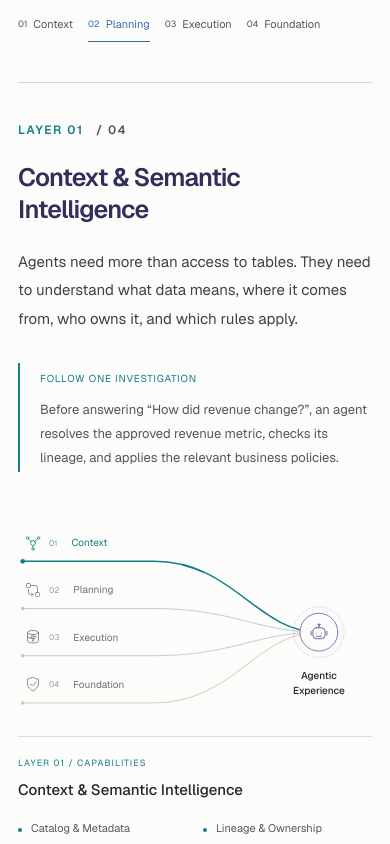
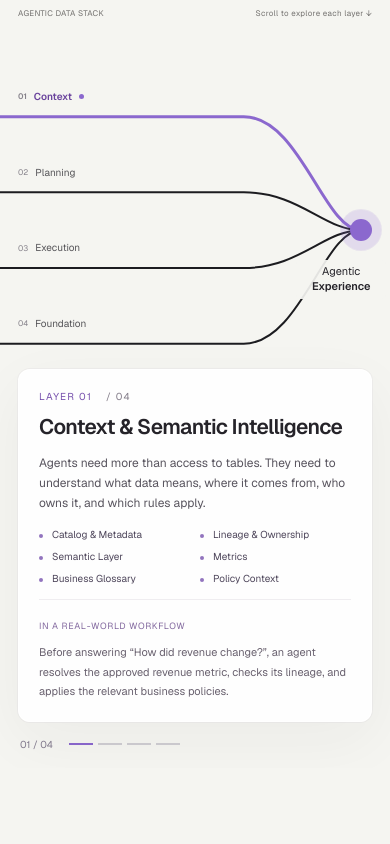
Before and after one commit to Datus-ai/agentic-data-stack-website, a Next.js app: page / in a window 390 px wide. Shown: the part 3760-4604 px from the top of the page. Built offline with nearby package versions, Linux system fonts and the light colour scheme.

Commit message:
Make architecture a full-width convergence scene with floating layer details

```diff
--- a/app/globals.css
+++ b/app/globals.css
@@ -308,62 +308,6 @@ a, button, input, summary { -webkit-tap-highlight-color: transparent; }
   .about-faq-item summary { font-size: 15px; padding-block: 18px; }
 }
 
-/* Scroll-driven architecture: readable narrative with a sticky visual companion. */
-.architecture-story { display:grid; grid-template-columns:minmax(0,1fr) minmax(0,1.05fr); gap:70px; margin:60px 0 35px; align-items:start; }
-.architecture-scroll-hint { color:#525460; font-size:11px; letter-spacing:.05em; margin:0 0 20px; }
-.architecture-step { min-height:72vh; display:flex; flex-direction:column; justify-content:center; padding:55px 0; scroll-margin-top:110px; border-top:1px solid #d2d3e0; }
-.layer-step-number { color:var(--layer-color); letter-spacing:.13em; font-size:12px; font-weight:600; margin:0 0 22px; }
-.layer-step-number span { color:#525560; margin-left:8px; }
-.architecture-step h3 { font-size:30px; line-height:1.3; letter-spacing:-.035em; color:#2f2f5a; margin:0 0 22px; }
-.layer-english-title { color:var(--layer-color); font-size:12px; margin:-8px 0 24px; }
-.layer-explanation { font-size:16px; color:#3f414a; line-height:1.9; margin:0; }
-.layer-example { margin-top:30px; border-left:2px solid var(--layer-color); padding:2px 0 2px 20px; }
-.layer-example > span { font-size:10px; letter-spacing:.08em; color:var(--layer-color); }
-.layer-example p { font-size:13px; color:#525660; line-height:1.85; margin:9px 0 0; }
-.architecture-story-stage { position:sticky; top:100px; padding-top:35px; }
-.architecture-layer-nav { display:flex; flex-wrap:wrap; gap:8px 18px; margin:0 0 20px; padding-bottom:20px; }
-.architecture-layer-nav a { display:flex; gap:6px; align-items:center; padding:8px 0; color:#525660; font-size:11px; border-bottom:1px solid transparent; transition:color .2s,border-color .2s; }
-.architecture-layer-nav a > span:first-child { font-size:9px; color:#525760; }
-.architecture-layer-nav a > span:last-child { display:none; }
-.architecture-layer-nav a[aria-current="step"] { color:var(--layer-color); border-bottom-color:var(--layer-color); }
-.architecture-layer-nav a[aria-current="step"] > span { color:var(--layer-color); }
-.layer-convergence { margin:0; color:var(--layer-color); }
-.layer-visual-heading { padding-bottom:16px; border-bottom:1px solid #d2d5e0; }
-.layer-visual-heading > span { display:block; font-size:10px; letter-spacing:.12em; margin-bottom:10px; }
-.layer-visual-heading > strong { font-size:22px; font-weight:500; letter-spacing:-.02em; color:#2a355f; }
-.layer-stream-canvas { position:relative; width:100%; aspect-ratio:600 / 360; margin-top:16px; }
-.layer-stream-lines { display:block; width:100%; height:100%; overflow:visible; color:var(--layer-color); }
-.layer-source-ray { color:var(--source-color); opacity:.28; transition:opacity .4s; }
-.layer-source-ray.is-active { opacity:1; }
-.layer-stream-track { stroke:var(--source-color); stroke-width:1.5; }
-.layer-source-ray.is-active .layer-stream-track { stroke-width:2.5; }
-.layer-stream-pulse { stroke:var(--source-color); stroke-width:3; stroke-linecap:round; stroke-dasharray:7 93; animation:layer-converge 4.5s linear infinite; opacity:0; }
-.layer-source-ray.is-active .layer-stream-pulse { opacity:1; }
-.layer-stream-halo { fill:#e9e7f10c; stroke:#bcb7cd; stroke-width:1; opacity:.25; }
-.layer-stream-core { fill:#f1f2f6; stroke:#bcb7cd; stroke-width:1.5; }
-.layer-stream-labels { list-style:none; padding:0; margin:0; }
-.layer-stream-labels li { position:absolute; left:2%; transform:translateY(calc(-100% - 11px)); width:65%; display:flex; align-items:center; gap:8px; font-size:12px; color:#525760; transition:color .4s; }
-.layer-stream-labels li.is-active { color:var(--source-color); }
-.layer-stream-labels li > svg { width:16px; height:16px; flex-shrink:0; }
-.layer-stream-labels li > span { font-size:8px; opacity:.7; }
-.layer-stream-symbol { position:absolute; left:85%; top:51.39%; transform:translate(-50%,-50%); width:5.5%; color:#322466; }
-.layer-stream-symbol svg { width:100%; display:block; }
-.layer-stream-result { position:absolute; left:70%; top:68%; width:30%; font-size:13px; line-height:1.5; text-align:center; color:#332466; font-weight:500; }
-.layer-capabilities { padding-top:20px; border-top:1px solid #d2d5e0; animation:layer-node-enter .35s ease both; }
-.layer-capabilities-eyebrow { display:block; color:var(--layer-color); font-size:9px; letter-spacing:.12em; }
-.layer-capabilities > strong { display:block; font-size:15px; color:#2d3a5d; margin-top:9px; font-weight:500; line-height:1.5; }
-.layer-capabilities ul { display:grid; grid-template-columns:1fr 1fr; gap:10px 16px; padding:0; margin:18px 0 0; list-style:none; }
-.layer-capabilities li { font-size:11px; color:#333f56; line-height:1.6; display:flex; align-items:baseline; gap:9px; }
-.layer-capabilities li::before { content:""; width:4px; height:4px; flex-shrink:0; border-radius:50%; background:var(--layer-color); }
-@keyframes layer-converge { from { stroke-dashoffset:100; } to { stroke-dashoffset:0; } }
-.layer-mobile-visual { display:none; }
-@keyframes layer-node-enter { from { opacity:0; transform:translateY(7px); } to { opacity:1; transform:none; } }
-@media(min-width:761px) and (max-height:760px) { .architecture-story-stage { top:90px; padding-top:25px; } }
-@media(max-width:950px) { .architecture-story { gap:32px; } .architecture-step h3 { font-size:26px; } .layer-stream-labels li { font-size:10px; } }
-@media(max-width:760px) { .architecture-story { display:block; margin-top:40px; } .architecture-story-stage { display:none; } .architecture-step { min-height:auto; padding:38px 0; } .architecture-step h3 { font-size:25px; } .layer-explanation { font-size:15px; } .layer-mobile-visual { display:block; margin-top:35px; } .layer-visual-heading { display:none; } .layer-stream-labels li { font-size:10px; } .layer-stream-labels li > span { margin-right:6px; } .layer-stream-result { font-size:10px; } .architecture-layer-nav { gap:8px 15px; } }
-@media(prefers-reduced-motion:reduce) { .layer-capabilities,.layer-stream-pulse { animation:none; } .layer-source-ray,.layer-stream-labels li { transition:none; } .layer-stream-pulse { display:none; } .architecture-layer-nav a { transition:none; } }
-@media print { .architecture-story { display:block; } .architecture-story-stage { display:none; } .architecture-step { min-height:0; break-inside:avoid; } .layer-mobile-visual { display:block; } .layer-stream-pulse { display:none; } }
-
 /* Shared light-theme details and accessible accent colors. */
 :root { color-scheme:light; --color-violet-200:#69469d; --color-violet-300:#69469d; --color-violet-400:#7251aa; --color-blue-200:#245e98; --color-blue-300:#245e98; --color-blue-400:#2966a2; --color-emerald-200:#26715c; --color-emerald-300:#26715c; --color-emerald-400:#26715c; --color-green-300:#34733e; --color-green-400:#34733e; --color-amber-300:#855c18; --color-amber-400:#855c18; --color-red-400:#b64444; }
 .site-header { background:#fcfcfaf2; }
@@ -385,17 +329,6 @@ a, button, input, summary { -webkit-tap-highlight-color: transparent; }
 .subscribe-input { color:#232229; border-color:#d4d1da; }
 .subscribe-input::placeholder { color:#77717f; }
 .nav-learn-menu { background:#fff; box-shadow:0 12px 35px #30234412; }
-.layer-source-ray { opacity:.38; }
-.layer-source-ray.is-active { opacity:1; }
-.layer-stream-core { fill:#fcfcfa; stroke:#8061b5; }
-.layer-stream-halo { fill:#8265b00a; stroke:#8061b5; }
-.layer-stream-symbol { color:#70519c; }
-.layer-stream-result { color:#25212b; }
-.layer-stream-labels li { color:#6d6f76; }
-.layer-capabilities li { color:#555963; }
-.layer-capabilities > strong { color:#26242c; }
-.layer-capabilities,.layer-visual-heading { border-color:#deded8; }
-.layer-example { border-left-color:var(--layer-color); }
 .bg-black\/30 { background:#eeede9; }
 .bg-white\/5 { background:#f3f2ef; }
 
@@ -425,10 +358,72 @@ a, button, input, summary { -webkit-tap-highlight-color: transparent; }
 .community-home-intro .section-heading { margin:0; }
 .community-home-intro .community-photos-single { max-width:none; margin:0; }
 .community-home-intro .community-photos-single img { aspect-ratio:4/3; }
-@media screen and (min-width:761px) {
-  .architecture-story { grid-template-columns:minmax(0,1.5fr) minmax(0,1fr); gap:64px; }
-  .architecture-story-copy { grid-column:2; grid-row:1; }
-  .architecture-story-stage { grid-column:1; grid-row:1; top:90px; padding-top:30px; }
+@media(min-width:761px) and (max-width:950px) { .community-home-intro { gap:30px; } }
+@media(max-width:760px) { .community-home-intro { grid-template-columns:1fr; gap:28px; margin-bottom:32px; } }
+
+/* Full-width convergence scene: the lines are the canvas, with floating layer details. */
+.architecture-immersive { position:relative; width:100vw; margin:55px calc(50% - 50vw) 40px; background:#f5f5f1; --scene-top:73px; }
+.architecture-scroll-track { height:calc(100svh - var(--scene-top)); position:relative; }
+.architecture-immersive[data-enhanced="true"] .architecture-scroll-track { height:370svh; }
+.architecture-full-canvas { position:sticky; top:var(--scene-top); height:calc(100svh - var(--scene-top)); min-height:550px; isolation:isolate; overflow:hidden; }
+.architecture-canvas-guide { position:absolute; inset:28px 5vw auto; display:flex; justify-content:space-between; gap:20px; font-size:10px; letter-spacing:.11em; color:#73716f; }
+.architecture-convergence-lines { z-index:0; position:absolute; inset:0; width:100%; height:100%; overflow:visible; }
+.architecture-ray-base { stroke:#1c1c20; stroke-width:3.5; vector-effect:non-scaling-stroke; transition:stroke .4s,stroke-width .4s; }
+.architecture-long-ray.is-active .architecture-ray-base { stroke:#8b68ce; stroke-width:5; }
+.architecture-ray-flow { stroke:#b49ce0; stroke-width:5; stroke-linecap:round; vector-effect:non-scaling-stroke; stroke-dasharray:5 95; opacity:0; }
+.architecture-long-ray.is-active .architecture-ray-flow { opacity:1; animation:architecture-ray-travel 5s linear infinite; }
+.architecture-source-label { z-index:4; position:absolute; left:6vw; top:var(--ray-position); transform:translateY(calc(-100% - 12px)); display:flex; align-items:center; gap:12px; padding:6px 0; color:#555458; font-size:13px; line-height:1.3; cursor:pointer; }
+.architecture-source-label > span:first-child { color:#85818a; font-size:10px; font-family:var(--font-mono); }
+.architecture-source-label[aria-pressed="true"] { color:#69429c; font-weight:600; }
+.architecture-source-indicator { width:5px; height:5px; border-radius:50%; background:#8b68ce; opacity:0; }
+.architecture-source-label[aria-pressed="true"] .architecture-source-indicator { opacity:1; }
+.architecture-experience-label { z-index:2; position:absolute; left:85%; top:54%; width:15%; text-align:center; color:#252329; font-size:clamp(13px,1.4vw,22px); line-height:1.4; }
+.architecture-experience-label strong { font-weight:600; }
+.architecture-floating-card { z-index:3; position:absolute; top:25%; left:17%; width:min(560px,46vw); max-height:calc(70% - 30px); overflow:auto; padding:28px 32px; border:1px solid #ffffffd9; border-radius:12px; background:#ffffffe0; backdrop-filter:blur(20px); -webkit-backdrop-filter:blur(20px); box-shadow:0 18px 60px #24202c0c,0 0 0 1px #bfb8cb22; animation:architecture-card-in .4s ease both; }
+.architecture-floating-card.floats-above { top:10%; }
+.architecture-floating-index { margin:0 0 14px; color:#7751ad; font-size:10px; letter-spacing:.13em; }
+.architecture-floating-index span { color:#827b88; margin-left:10px; }
+.community-main .architecture-floating-card h3 { font-size:clamp(21px,2.2vw,30px); line-height:1.3; font-weight:550; letter-spacing:-.03em; color:#252329; margin:0; }
+.architecture-floating-subtitle { margin:8px 0 0; font-size:11px; color:#796886; }
+.architecture-floating-description { color:#58545e; font-size:14px; line-height:1.85; margin:18px 0; }
+.architecture-floating-capabilities { display:grid; grid-template-columns:1fr 1fr; gap:8px 18px; list-style:none; margin:0; padding:0; }
+.architecture-floating-capabilities li { display:flex; gap:9px; font-size:11px; line-height:1.7; color:#4e465b; align-items:baseline; }
+.architecture-floating-capabilities li::before { content:""; width:4px; height:4px; border-radius:50%; background:#9274be; flex-shrink:0; }
+.architecture-floating-example { margin-top:20px; padding-top:16px; border-top:1px solid #cfc9d655; }
+.architecture-floating-example > span { font-size:9px; letter-spacing:.07em; color:#83699f; }
+.architecture-floating-example p { color:#69616f; font-size:12px; line-height:1.8; margin:7px 0 0; }
+.architecture-canvas-progress { position:absolute; bottom:26px; left:6vw; right:6vw; display:flex; align-items:center; gap:16px; color:#837b8e; font-size:10px; }
+.architecture-canvas-progress > div { display:flex; gap:5px; }
+.architecture-canvas-progress i { width:24px; height:2px; background:#cfccd2; }
+.architecture-canvas-progress i.is-active { background:#8b68ce; }
+.architecture-static-content { padding:30px 8vw; }
+.architecture-static-content article { margin-block:30px; }
+@keyframes architecture-ray-travel { from { stroke-dashoffset:100; } to { stroke-dashoffset:0; } }
+@keyframes architecture-card-in { from { opacity:0; transform:translateY(10px); } to { opacity:1; transform:none; } }
+@media(max-width:760px) {
+  .architecture-immersive { --scene-top:63px; }
+  .architecture-full-canvas { min-height:600px; }
+  .architecture-canvas-guide { inset:20px 18px auto; font-size:8px; letter-spacing:.04em; }
+  .architecture-convergence-lines { height:51%; top:7%; }
+  .architecture-source-label { left:18px; top:calc(var(--mobile-ray-position) + 7%); font-size:10px; gap:7px; transform:translateY(calc(-100% - 8px)); }
+  .architecture-source-label > span:first-child { font-size:8px; }
+  .architecture-experience-label { left:76%; top:35%; width:23%; font-size:11px; }
+  .architecture-ray-base { stroke-width:2; }
+  .architecture-long-ray.is-active .architecture-ray-base { stroke-width:3; }
+  .architecture-ray-flow { stroke-width:3; }
+  .architecture-floating-card,.architecture-floating-card.floats-above { top:49%; left:18px; width:calc(100% - 36px); max-height:calc(51% - 45px); padding:19px 20px; }
+  .community-main .architecture-floating-card h3 { font-size:21px; }
+  .architecture-floating-index { margin-bottom:9px; }
+  .architecture-floating-description { font-size:12px; margin:12px 0; line-height:1.7; }
+  .architecture-floating-capabilities { gap:5px 10px; }
+  .architecture-floating-capabilities li { font-size:10px; }
+  .architecture-floating-example { margin-top:12px; padding-top:12px; }
+  .architecture-floating-example p { font-size:11px; }
+  .architecture-canvas-progress { bottom:16px; left:20px; }
 }
-@media(min-width:761px) and (max-width:950px) { .community-home-intro { gap:30px; } .architecture-story { gap:32px; grid-template-columns:minmax(0,1.3fr) minmax(0,1fr); } }
-@media(max-width:760px) { .community-home-intro { grid-template-columns:1fr; gap:28px; margin-bottom:32px; } }
+@media(prefers-reduced-motion:reduce) { .architecture-ray-flow { animation:none !important; display:none; } .architecture-floating-card { animation:none; } .architecture-ray-base { transition:none; } }
+@media print { .architecture-immersive[data-enhanced="true"] .architecture-scroll-track { height:auto; } .architecture-full-canvas { position:relative; height:700px; } }
+
+.architecture-experience-point { position:absolute; z-index:2; left:92.5%; top:47.5%; width:36px; height:36px; transform:translate(-50%,-50%); border-radius:50%; background:#8b68ce; box-shadow:0 0 0 14px #8b68ce0d,0 0 0 15px #8b68ce22; }
+@media(max-width:760px) { .architecture-experience-point { top:31.225%; width:22px; height:22px; box-shadow:0 0 0 9px #8b68ce0d,0 0 0 10px #8b68ce22; } }
+@media(max-width:760px) { .architecture-experience-label { padding:4px 2px; background:#f5f5f1eb; border-radius:4px; } }
--- a/components/community/ArchitectureDiagram.tsx
+++ b/components/community/ArchitectureDiagram.tsx
@@ -42,88 +42,74 @@ const layers = [
   },
 ];
 
-function LayerSymbol({ index }: { index: number }) {
-  return <svg viewBox="0 0 32 32" fill="none" stroke="currentColor" strokeWidth="1.5" strokeLinecap="round" strokeLinejoin="round" aria-hidden="true">
-    {index === 0 && <><circle cx="16" cy="16" r="5"/><circle cx="5" cy="6" r="2.5"/><circle cx="27" cy="6" r="2.5"/><circle cx="16" cy="28" r="2.5"/><path d="m7 8 6 5m12-5-6 5m-3 8v4"/></>}
-    {index === 1 && <><rect x="3" y="3" width="8" height="8" rx="2"/><rect x="21" y="21" width="8" height="8" rx="2"/><path d="M11 7h10a4 4 0 0 1 4 4v10M7 15v6a4 4 0 0 0 4 4h5m-3-3 3 3-3 3"/></>}
-    {index === 2 && <><ellipse cx="16" cy="7" rx="11" ry="4"/><path d="M5 7v17c0 2 5 4 11 4s11-2 11-4V7M5 15c0 2 5 4 11 4"/><path d="m15 11-4 7h6l-2 7 7-10h-6l2-4"/></>}
-    {index === 3 && <><path d="M16 3 27 7v9c0 6-6 11-11 14C11 27 5 22 5 16V7Z"/><path d="m11 16 4 4 7-8"/></>}
-  </svg>;
-}
-
-function TopicVisual({ index, zh }: { index: number; zh: boolean }) {
-  const layer = layers[index];
-  return <figure className="layer-convergence" style={{ "--layer-color": layer.color } as CSSProperties} aria-label={zh ? "四层能力共同汇聚为 Agentic Experience" : "Four layers converge into Agentic Experience"}>
-    <div className="layer-visual-heading"><span>{zh ? "四层协同 · 一个共同的体验" : "FOUR LAYERS · ONE AGENTIC EXPERIENCE"}</span></div>
-    <div className="layer-stream-canvas">
-      <svg className="layer-stream-lines" viewBox="0 0 600 360" fill="none" aria-hidden="true">
-        {layers.map((source, i) => {
-          const y = 65 + i * 80;
-          const path = `M 8 ${y} H 230 C 365 ${y}, 405 185, 510 185`;
-          return <g key={source.label} className={`layer-source-ray${i === index ? " is-active" : ""}`} style={{ "--source-color": source.color } as CSSProperties}>
-            <path className="layer-stream-track" d={path}/>
-            <path className="layer-stream-pulse" d={path} pathLength="100" style={{ animationDelay: `${i * -.65}s` }}/>
-            <circle cx="8" cy={y} r={i === index ? 4 : 3} fill="currentColor"/>
-          </g>;
-        })}
-        <circle className="layer-stream-halo" cx="510" cy="185" r="43"/>
-        <circle className="layer-stream-core" cx="510" cy="185" r="32"/>
-      </svg>
-      <ol className="layer-stream-labels">{layers.map((source, i) => <li className={i === index ? "is-active" : ""} key={source.label} style={{ top: `${(65 + i * 80) / 360 * 100}%`, "--source-color": source.color } as CSSProperties}><LayerSymbol index={i}/><span>0{i + 1}</span>{source.label}</li>)}</ol>
-      <div className="layer-stream-symbol"><svg viewBox="0 0 32 32" fill="none" stroke="currentColor" strokeWidth="1.5" strokeLinecap="round" strokeLinejoin="round" aria-hidden="true"><rect x="6" y="9" width="20" height="18" rx="6"/><path d="M16 9V5m-4 13h.01M20 18h.01M12 23h8M3 15v6m26-6v6"/><circle cx="16" cy="4" r="1.5"/></svg></div>
-      <strong className="layer-stream-result" lang="en">Agentic<br/>Experience</strong>
-    </div>
-    <figcaption className="layer-capabilities" key={index}>
-      <span className="layer-capabilities-eyebrow">LAYER 0{index + 1} / {zh ? "具体能力" : "CAPABILITIES"}</span>
-      <strong>{zh ? layer.zhTitle : layer.title}</strong>
-      <ul>{layer.nodes.map(node => <li key={node}>{node}</li>)}</ul>
-    </figcaption>
-  </figure>;
-}
-
 export default function ArchitectureDiagram({ locale }: { locale: Locale }) {
   const zh = locale === "zh";
   const [active, setActive] = useState(0);
-  const steps = useRef<(HTMLElement | null)[]>([]);
+  const [enhanced, setEnhanced] = useState(false);
+  const scene = useRef<HTMLDivElement>(null);
   useEffect(() => {
+    setEnhanced(true);
     let frame = 0;
     const update = () => {
       frame = 0;
-      const target = window.innerHeight * 0.46;
-      let nearest = 0;
-      let distance = Infinity;
-      steps.current.forEach((step, index) => {
-        if (!step) return;
-        const rect = step.getBoundingClientRect();
-        const nextDistance = Math.abs(rect.top + rect.height / 2 - target);
-        if (nextDistance < distance) { nearest = index; distance = nextDistance; }
-      });
-      setActive(nearest);
+      const element = scene.current;
+      if (!element) return;
+      const headerHeight = document.querySelector(".site-header")?.getBoundingClientRect().height ?? 73;
+      element.style.setProperty("--scene-top", `${headerHeight}px`);
+      const rect = element.getBoundingClientRect();
+      const runway = rect.height - (window.innerHeight - headerHeight);
+      if (runway <= 0) return;
+      const progress = (headerHeight - rect.top) / runway;
+      setActive(Math.max(0, Math.min(3, Math.floor(progress * 4))));
     };
     const schedule = () => { if (!frame) frame = requestAnimationFrame(update); };
-    update();
+    schedule();
     window.addEventListener("scroll", schedule, { passive: true });
     window.addEventListener("resize", schedule);
     return () => { cancelAnimationFrame(frame); window.removeEventListener("scroll", schedule); window.removeEventListener("resize", schedule); };
   }, []);
-
-  return <div className="architecture-story">
-    <div className="architecture-story-copy">
-      <p className="architecture-scroll-hint">{zh ? "向下滚动，逐层探索架构 ↓" : "Scroll to explore the stack, layer by layer ↓"}</p>
-        <nav className="architecture-layer-nav" aria-label={zh ? "跳转到架构层" : "Jump to an architecture layer"}>
-          {layers.map((layer, index) => <a href={`#architecture-layer-${index + 1}`} key={layer.label} aria-current={active === index ? "step" : undefined} style={{ "--layer-color": layer.color } as CSSProperties}><span>0{index + 1}</span>{layer.label}<span aria-hidden="true">↗</span></a>)}
-        </nav>
-      {layers.map((layer, index) => <article id={`architecture-layer-${index + 1}`} key={layer.label} ref={el => { steps.current[index] = el; }} className={`architecture-step${active === index ? " is-active" : ""}`} style={{ "--layer-color": layer.color } as CSSProperties}>
-        <p className="layer-step-number">LAYER 0{index + 1} <span>/ 04</span></p>
-        <h3>{zh ? layer.zhTitle : layer.title}</h3>
-        {zh && <p className="layer-english-title" lang="en">{layer.title}</p>}
-        <p className="layer-explanation">{zh ? layer.zhDescription : layer.description}</p>
-        <div className="layer-example"><span>{zh ? "以一次业务分析为例" : "FOLLOW ONE INVESTIGATION"}</span><p>{zh ? layer.zhExample : layer.example}</p></div>
-        <div className="layer-mobile-visual"><TopicVisual index={index} zh={zh} /></div>
-      </article>)}
+  function selectLayer(index: number) {
+    const element = scene.current;
+    if (!element) return;
+    const headerHeight = document.querySelector(".site-header")?.getBoundingClientRect().height ?? 73;
+    const rect = element.getBoundingClientRect();
+    const runway = rect.height - (window.innerHeight - headerHeight);
+    setActive(index);
+    window.scrollTo({ top: window.scrollY + rect.top - headerHeight + runway * ((index + 0.5) / 4), behavior: window.matchMedia("(prefers-reduced-motion: reduce)").matches ? "instant" : "smooth" });
+  }
+  const layer = layers[active];
+  return <div className="architecture-immersive" data-enhanced={enhanced ? "true" : undefined}>
+    <div className="architecture-scroll-track" ref={scene}>
+      <div className="architecture-full-canvas" data-active={active}>
+        <div className="architecture-canvas-guide"><span>AGENTIC DATA STACK</span><span>{zh ? "向下滚动，逐层探索 ↓" : "Scroll to explore each layer ↓"}</span></div>
+        <svg className="architecture-convergence-lines" viewBox="0 0 1600 800" preserveAspectRatio="none" fill="none" aria-hidden="true">
+          {layers.map((source, index) => {
+            const y = 152 + index * 152;
+            const path = `M -40 ${y} H 1000 C 1230 ${y}, 1330 380, 1480 380`;
+            return <g key={source.label} className={`architecture-long-ray${active === index ? " is-active" : ""}`}>
+              <path className="architecture-ray-base" d={path}/>
+              <path className="architecture-ray-flow" d={path} pathLength="100"/>
+            </g>;
+          })}
+        </svg>
+        <div className="architecture-ray-sources" aria-label={zh ? "选择架构层" : "Select a layer"}>
+          {layers.map((source, index) => <button key={source.label} type="button" className="architecture-source-label" aria-pressed={active === index} onClick={() => selectLayer(index)} style={{ "--ray-position": `${19 + index * 19}%`, "--mobile-ray-position": `${(19 + index * 19) * 0.51}%` } as CSSProperties}>
+            <span>0{index + 1}</span>{source.label}<span className="architecture-source-indicator" aria-hidden="true"/>
+          </button>)}
+        </div>
+        <div className="architecture-experience-point" aria-hidden="true"/>
+        <div className="architecture-experience-label" lang="en">Agentic<br/><strong>Experience</strong></div>
+        <article className={`architecture-floating-card${active > 1 ? " floats-above" : ""}`} key={active}>
+          <p className="architecture-floating-index">LAYER 0{active + 1} <span>/ 04</span></p>
+          <h3>{zh ? layer.zhTitle : layer.title}</h3>
+          {zh && <p className="architecture-floating-subtitle" lang="en">{layer.title}</p>}
+          <p className="architecture-floating-description">{zh ? layer.zhDescription : layer.description}</p>
+          <ul className="architecture-floating-capabilities">{layer.nodes.map(node => <li key={node}>{node}</li>)}</ul>
+          <div className="architecture-floating-example"><span>{zh ? "一次业务分析中的作用" : "IN A REAL-WORLD WORKFLOW"}</span><p>{zh ? layer.zhExample : layer.example}</p></div>
+        </article>
+        <div className="architecture-canvas-progress" aria-hidden="true"><span>0{active + 1} / 04</span><div>{layers.map((item, index) => <i key={item.label} className={index === active ? "is-active" : ""}/>)}</div></div>
+      </div>
     </div>
-    <aside className="architecture-story-stage" aria-label={zh ? "架构层级可视化" : "Architecture layer visualization"}>
-      <div className="architecture-topic-panel"><TopicVisual index={active} zh={zh} /></div>
-    </aside>
+    <noscript><div className="architecture-static-content">{layers.map(item => <article key={item.label}><h3>{zh ? item.zhTitle : item.title}</h3><p>{zh ? item.zhDescription : item.description}</p><p>{item.nodes.join(" · ")}</p></article>)}</div></noscript>
   </div>;
 }
```
